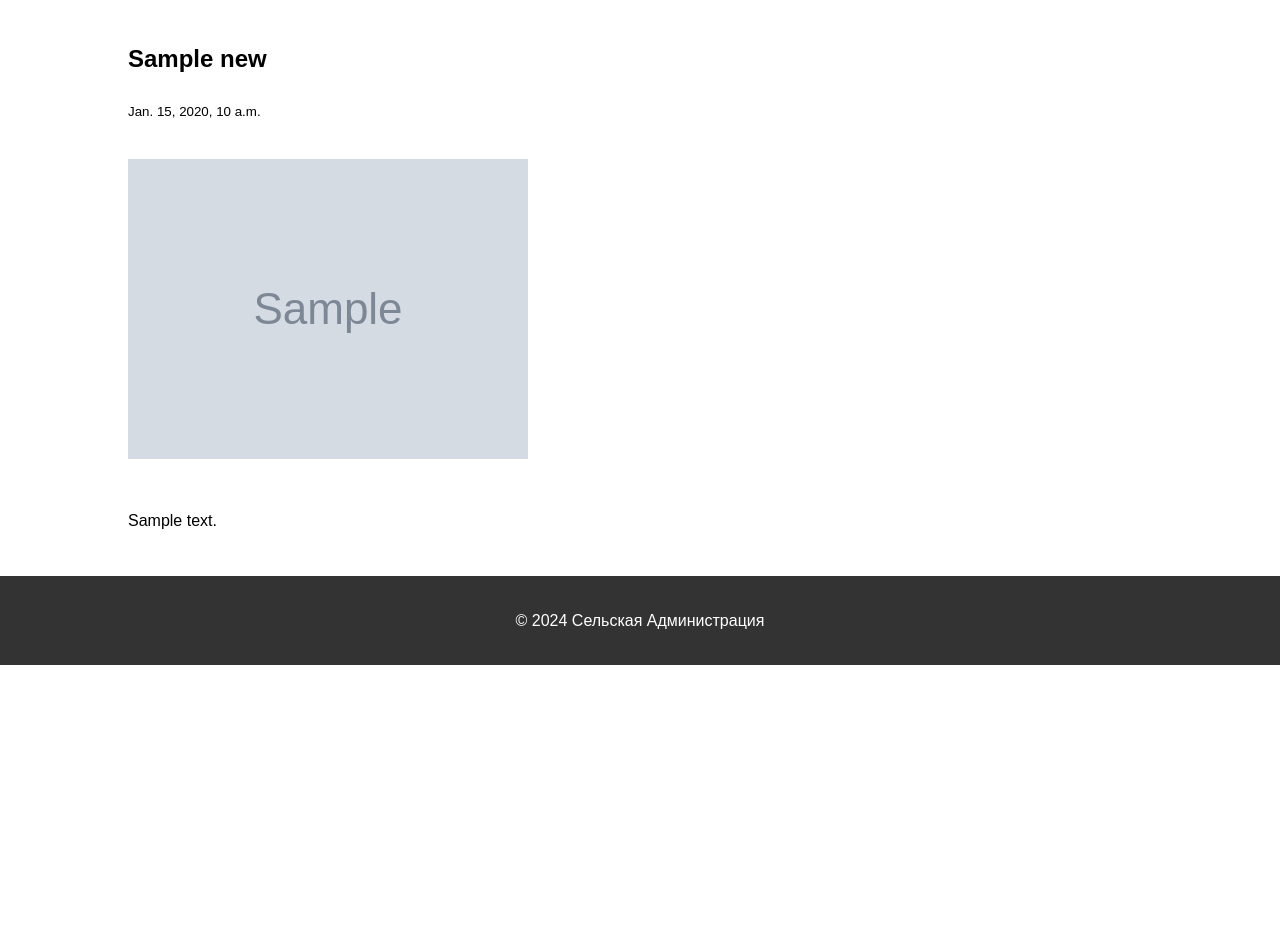
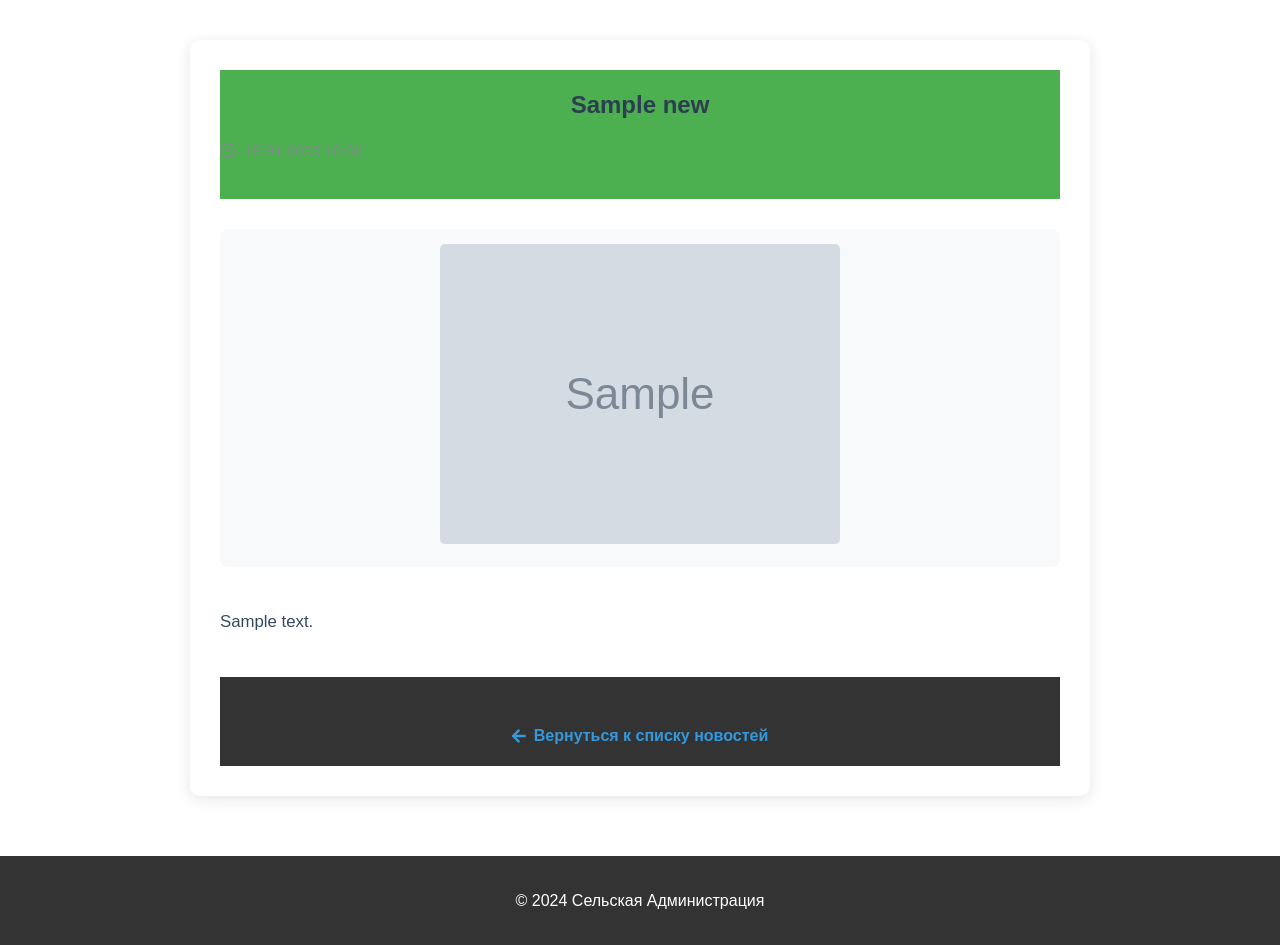
Before and after one commit to ayazmur/karmaskali, a Django app: template admin_site/main/templates/news_detail.html in a window 1280 px wide. Shown: the part 168-1113 px from the top of the page. Before the commit the page ends 833 px from the top, so only its background shows below. Run offline with Django 3.2, Linux system fonts and the light colour scheme; the template is opened without the code that fills it: most values are stand-ins (such as "Sample title", 1, 10 or a date in 2020); grey boxes marked "Sample" are stand-in pictures.

Commit message:
наработки по новостям

```diff
--- a/admin_site/admin_site/settings.py
+++ b/admin_site/admin_site/settings.py
@@ -122,11 +122,11 @@ AUTH_PASSWORD_VALIDATORS = [
 
 LANGUAGE_CODE = 'en-us'
 
-TIME_ZONE = 'UTC'
+TIME_ZONE = 'Asia/Yekaterinburg'  # Уфа находится в этом часовом поясе
+USE_TZ = True
 
 USE_I18N = True
 
-USE_TZ = True
 
 # Настройки для статических файлов
 STATIC_URL = 'static/'
--- a/admin_site/main/templates/news_detail.html
+++ b/admin_site/main/templates/news_detail.html
@@ -1,34 +1,187 @@
 {% extends 'base.html' %}
+{% load tz %}
 
 {% block content %}
-<article>
-    <h1>{{ news.title }}</h1>
-    <p><small>{{ news.date }}</small></p>
+<div class="news-detail-container">
+    <article class="news-article">
+        <header class="news-header">
+            <h1 class="news-title">{{ news.title }}</h1>
+
+            <div class="news-meta">
+                {% if news.author %}
+                <span class="author">
+                    <i class="fas fa-user"></i> {{ news.author.get_full_name|default:news.author.username }}
+                </span>
+                {% endif %}
+                <span class="date">
+                    <i class="far fa-clock"></i> {{ news.date|localtime|date:"d.m.Y H:i" }}
+                </span>
+            </div>
+        </header>
 
         {% with featured_image=news.featured_image %}
             {% if featured_image %}
-            <img src="{{ featured_image.image.url }}" alt="{{ news.title }}" class="news-image">
+            <div class="featured-image">
+                <img src="{{ featured_image.image.url }}" alt="{{ news.title }}" class="main-image">
+            </div>
             {% endif %}
         {% endwith %}
 
         <div class="news-content">
-        {{ news.content|safe }}
+            {{ news.content|linebreaks }}
         </div>
 
         {% if news.images.count > 1 %}
-    <div class="news-gallery">
-        <h3>Галерея</h3>
+        <section class="news-gallery">
+            <h2 class="gallery-title">Галерея</h2>
+            <div class="gallery-grid">
                 {% for image in news.images.all %}
                     {% if not image.is_featured %}
-                <figure>
-                    <img src="{{ image.image.url }}" alt="{{ image.caption|default:news.title }}" class="news-gallery-image">
-                    {% if image.caption %}
-                        <figcaption>{{ image.caption }}</figcaption>
-                    {% endif %}
-                </figure>
+                    <div class="gallery-item">
+                        <img src="{{ image.image.url }}" alt="Дополнительное фото" class="gallery-image">
+                    </div>
                     {% endif %}
                 {% endfor %}
             </div>
+        </section>
         {% endif %}
+
+        <footer class="news-footer">
+            <a href="{% url 'news' %}" class="back-link">
+                <i class="fas fa-arrow-left"></i> Вернуться к списку новостей
+            </a>
+        </footer>
     </article>
+</div>
+
+<style>
+.news-detail-container {
+    max-width: 900px;
+    margin: 0 auto;
+    padding: 20px;
+}
+
+.news-article {
+    background: white;
+    border-radius: 10px;
+    box-shadow: 0 3px 15px rgba(0,0,0,0.1);
+    padding: 30px;
+}
+
+.news-header {
+    margin-bottom: 30px;
+}
+
+.news-title {
+    color: #2c3e50;
+    margin-top: 0;
+    margin-bottom: 15px;
+}
+
+.news-meta {
+    display: flex;
+    gap: 20px;
+    color: #7f8c8d;
+    margin-bottom: 20px;
+    font-size: 0.95em;
+}
+
+.news-meta i {
+    margin-right: 5px;
+}
+
+.featured-image {
+    margin: 25px 0;
+    text-align: center;
+    background: #f8f9fa;
+    padding: 15px;
+    border-radius: 8px;
+}
+
+.main-image {
+    max-width: 100%;
+    max-height: 500px;
+    width: auto;
+    height: auto;
+    object-fit: contain;
+    border-radius: 5px;
+}
+
+.news-content {
+    line-height: 1.8;
+    color: #34495e;
+    font-size: 1.05em;
+    margin: 40px 0;
+}
+
+.news-content p {
+    margin-bottom: 20px;
+}
+
+.news-gallery {
+    margin-top: 50px;
+}
+
+.gallery-title {
+    color: #2c3e50;
+    margin-bottom: 20px;
+    font-size: 1.4em;
+}
+
+.gallery-grid {
+    display: grid;
+    grid-template-columns: repeat(auto-fill, minmax(250px, 1fr));
+    gap: 20px;
+    margin-top: 20px;
+}
+
+.gallery-item {
+    background: #f8f9fa;
+    padding: 10px;
+    border-radius: 8px;
+    text-align: center;
+}
+
+.gallery-image {
+    max-width: 100%;
+    max-height: 200px;
+    width: auto;
+    height: auto;
+    object-fit: contain;
+    border-radius: 5px;
+}
+
+.back-link {
+    display: inline-flex;
+    align-items: center;
+    gap: 8px;
+    color: #3498db;
+    font-weight: 600;
+    text-decoration: none;
+    margin-top: 30px;
+    transition: color 0.3s;
+}
+
+.back-link:hover {
+    color: #2980b9;
+}
+
+@media (max-width: 768px) {
+    .news-article {
+        padding: 20px;
+    }
+
+    .news-content {
+        font-size: 1em;
+        margin: 30px 0;
+    }
+
+    .gallery-grid {
+        grid-template-columns: repeat(auto-fill, minmax(200px, 1fr));
+    }
+}
+</style>
+
+<!-- Подключаем Font Awesome для иконок -->
+<link rel="stylesheet" href="https://cdnjs.cloudflare.com/ajax/libs/font-awesome/5.15.4/css/all.min.css">
 {% endblock %}
```
Also changed, not shown: admin_site/main/admin.py (+3 -7 lines), admin_site/main/models.py (+19 -7 lines), admin_site/main/templates/news.html (+156 -17 lines), admin_site/main/views.py (+5 -3 lines), admin_site/db.sqlite3, admin_site/main/migrations/0010_alter_news_options_news_author_news_image_and_more.py (added), admin_site/main/migrations/0011_alter_news_author.py (added), admin_site/main/migrations/0012_alter_newsimage_options_remove_news_image_and_more.py (added). Lines whose indentation alone changed are shown as unchanged.
